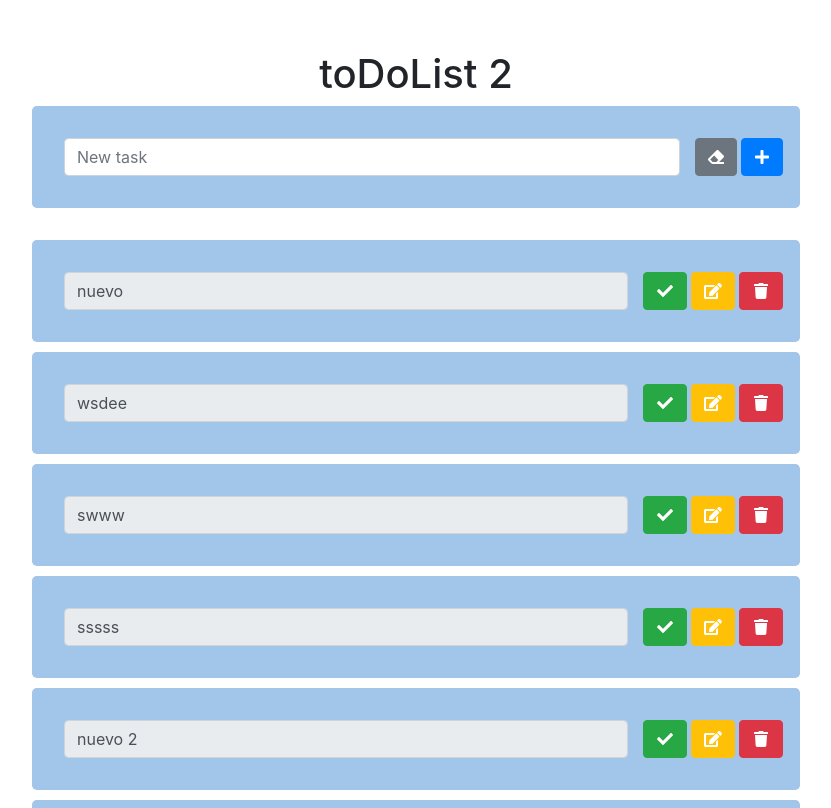
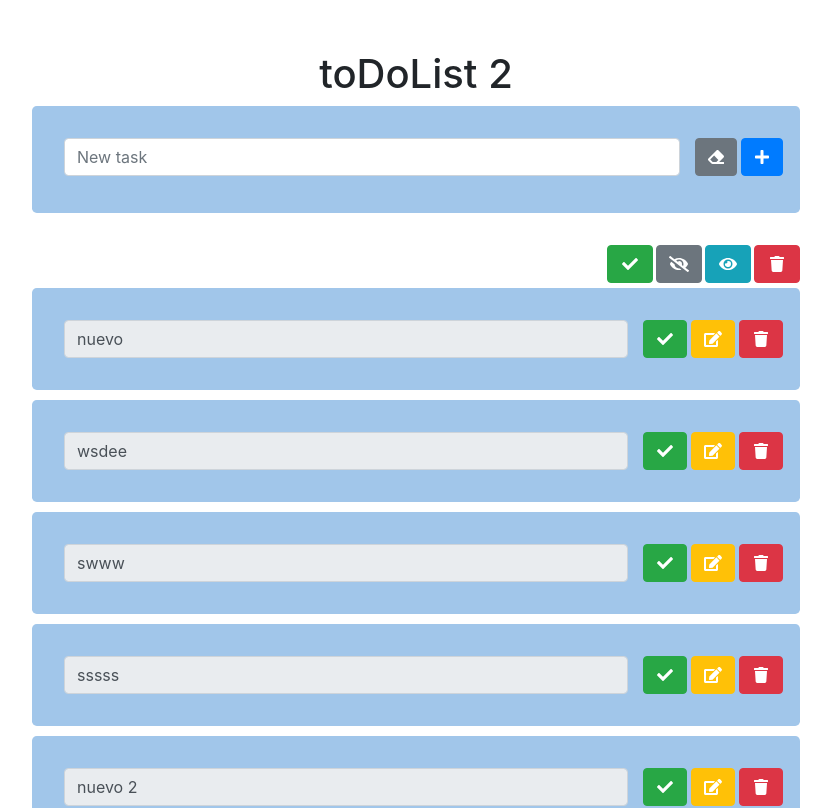
Before and after one commit to DRodriGerrard/toDoList-2, an Angular app: page / in a window 1280 px wide. Shown: the top 808 px of the page, without its empty margins (224-1055 px from the left). Built offline with nearby package versions, Linux system fonts and the light colour scheme; data requests are answered from the project's data file.

Commit message:
delete all tasks

```diff
--- a/src/app/components/todolist/todolist.component.html
+++ b/src/app/components/todolist/todolist.component.html
@@ -19,6 +19,24 @@
  </div>
 
  <ng-template #taskTemplate>
+  <div class="row">
+   <div class="col-sm">
+    <div class="buttons">
+     <button type="button" class="btn btn-success">
+      <fa-icon [icon]="faCheck"></fa-icon>
+     </button>
+     <button type="button" class="btn btn-secondary">
+      <fa-icon [icon]="faEyeSlash"></fa-icon>
+     </button>
+     <button type="button" class="btn btn-info">
+      <fa-icon [icon]="faEye"></fa-icon>
+     </button>
+     <button type="button" class="btn btn-danger" (click)="removeAllTasks()">
+      <fa-icon [icon]="faTrash"></fa-icon>
+     </button>
+    </div>
+   </div>
+  </div>
   <app-task *ngFor="let task of tasks"
   [task]="task"
   (deleteEmitter)="removeTask($event)"
--- a/src/app/components/todolist/todolist.component.less
+++ b/src/app/components/todolist/todolist.component.less
@@ -25,3 +25,19 @@
     }
   }
 }
+
+.row{
+  margin-bottom: 5px;
+
+  .col-sm > .buttons{
+    display: grid;
+    grid-template-columns: 1fr 1fr 1fr 1fr;
+    column-gap: 3px;
+    float: right;
+
+    .col-sm > .buttons > button {
+      width: 46px;
+      height: @buttonh;
+    }
+  }
+}
--- a/src/app/components/todolist/todolist.component.ts
+++ b/src/app/components/todolist/todolist.component.ts
@@ -4,6 +4,12 @@ import { Task } from "../../../../interfaces/task";
 import { v4 as uuidv4 } from "uuid";
 import { faPlus } from "@fortawesome/free-solid-svg-icons";
 import { faEraser } from "@fortawesome/free-solid-svg-icons";
+import { faTrash } from "@fortawesome/free-solid-svg-icons";
+import { faCheck } from "@fortawesome/free-solid-svg-icons";
+import { faEye } from "@fortawesome/free-solid-svg-icons";
+import { faEyeSlash } from "@fortawesome/free-solid-svg-icons";
+import { Observable } from "rxjs";
+import { forkJoin } from "rxjs";
 
 @Component({
   selector: "app-todolist",
@@ -18,6 +24,10 @@ export class TodolistComponent implements OnInit {
 
   faPlus = faPlus;
   faEraser = faEraser;
+  faTrash = faTrash;
+  faCheck = faCheck;
+  faEye = faEye;
+  faEyeSlash = faEyeSlash;
 
   public tasks:Task[] = [];
   public tasktitle:string = "";
@@ -28,7 +38,7 @@ export class TodolistComponent implements OnInit {
     this.receiveTasks();
   }
 
-  addTask(){
+  async addTask(){
     const newDate = new Date();
     const finalDate = newDate.getFullYear()+"-"+newDate.getMonth()+"-"+newDate.getDate()+" at "
     + newDate.getHours()+":"+newDate.getMinutes()+":"+newDate.getSeconds();
@@ -41,12 +51,12 @@ export class TodolistComponent implements OnInit {
       created: finalDate
     }
     this.tasktitle = "";
-    this._taskService.postTasks(newTask)
+    await this._taskService.postTasks(newTask)
     .finally(()=>this.receiveTasks())
   }
 
-  receiveTasks(){
-    this._taskService.getTasks()
+  async receiveTasks(){
+    await this._taskService.getTasks()
     .then((data:Task[])=>{
       this.tasks = data
     })
@@ -58,14 +68,25 @@ export class TodolistComponent implements OnInit {
     })
   }
 
-  removeTask(event:Task){
-    this._taskService.deleteTasks(event)
+  async removeTask(event:Task){
+    await this._taskService.deleteTask(event)
     .then(()=>this.receiveTasks())
   }
 
-  editTask(event:Task){
-    this._taskService.patchTask(event)
+  async editTask(event:Task){
+    await this._taskService.patchTask(event)
     .then(()=>this.receiveTasks())
   }
 
+  async removeAllTasks(){
+    if(confirm("Are you sure do you want to delete all your tasks?")){
+      const arrID = [];
+      this.tasks.forEach(task=>{
+        arrID.push(task.id)
+      })
+      await this._taskService.deleteAllTasks(arrID)
+      .finally(()=>this.receiveTasks())
+    }
+  }
+
 }
--- a/src/app/services/task.service.ts
+++ b/src/app/services/task.service.ts
@@ -1,6 +1,7 @@
 import { Injectable } from "@angular/core";
 import { HttpClient } from  "@angular/common/http";
-import { Task } from 'interfaces/task';
+import { Task } from "interfaces/task";
+import { Observable } from "rxjs";
 
 @Injectable({
   providedIn: "root"
@@ -8,6 +9,8 @@ import { Task } from 'interfaces/task';
 export class TaskService {
 
   private httpURL = "http://localhost:3000/tasks";
+
+  public result$: Observable<Task[]>;
 
   constructor(private _httpClient: HttpClient) {}
 
@@ -27,7 +30,7 @@ export class TaskService {
     });
   }
 
-  public postTasks(newTask) {
+  public postTasks(newTask:Task) {
     return this._httpClient.post<Task>(this.httpURL, newTask)
     .toPromise()
     .then(() => {
@@ -38,18 +41,15 @@ export class TaskService {
     });
   }
 
-  public deleteTasks(task) {
+  public deleteTask(task:Task) {
     return this._httpClient.delete<Task>(this.httpURL+"/"+task.id)
     .toPromise()
-    .then(() => {
-      alert("task deleted successfully!");
-    })
     .catch((error) => {
       this.httpError(error);
     });
   }
 
-  public patchTask(task) {
+  public patchTask(task:Task) {
     return this._httpClient.patch<Task>(this.httpURL+'/'+task.id, task)
     .toPromise()
     .then(() => {
@@ -59,4 +59,18 @@ export class TaskService {
       this.httpError(error);
     });
   }
+
+  public deleteAllTasks(tasksID:string[]){
+    console.log(tasksID);
+    const promises = [];
+    tasksID.forEach(taskId =>{
+      promises.push(this._httpClient.delete(this.httpURL+"/"+taskId).toPromise())
+    })
+    return Promise.all(promises)
+    .then(()=> alert("All tasks deleted sucefully!"))
+    .catch((error) => {
+      console.log("puta mierda");
+      this.httpError(error);
+    });
+  }
 }
```
